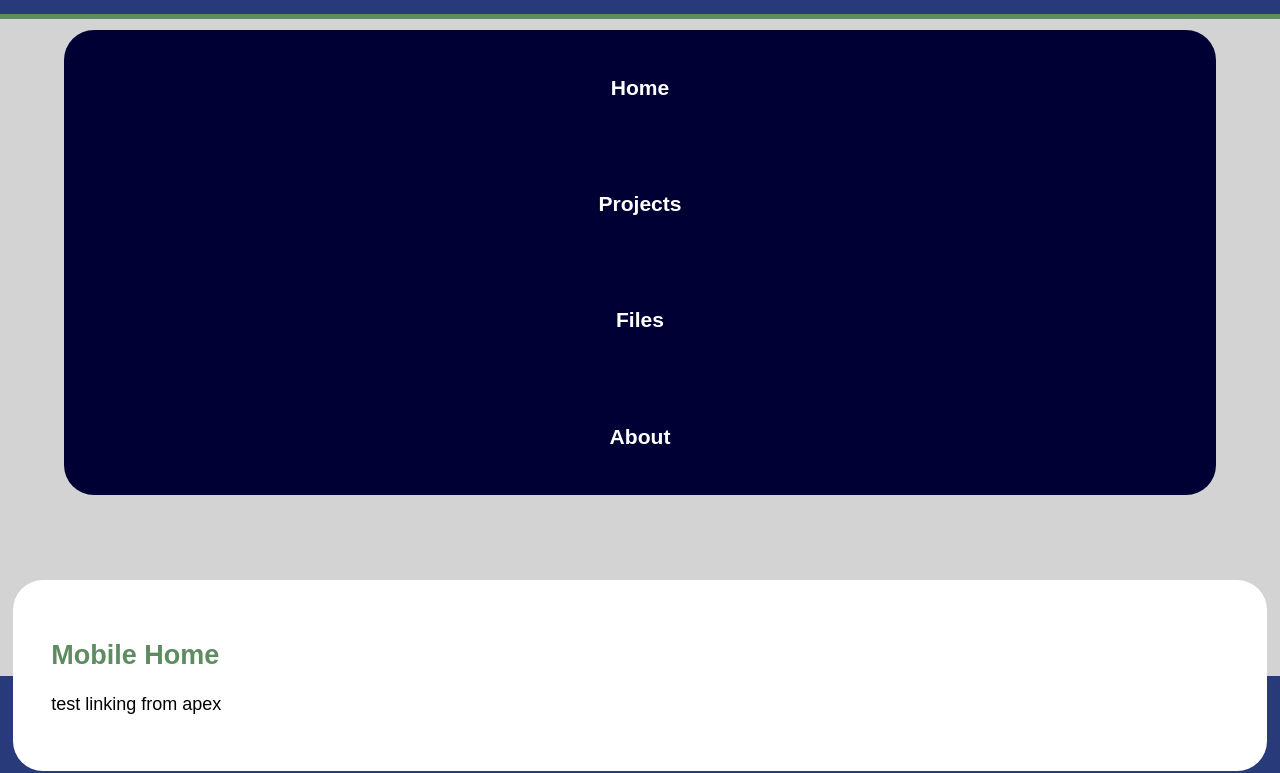
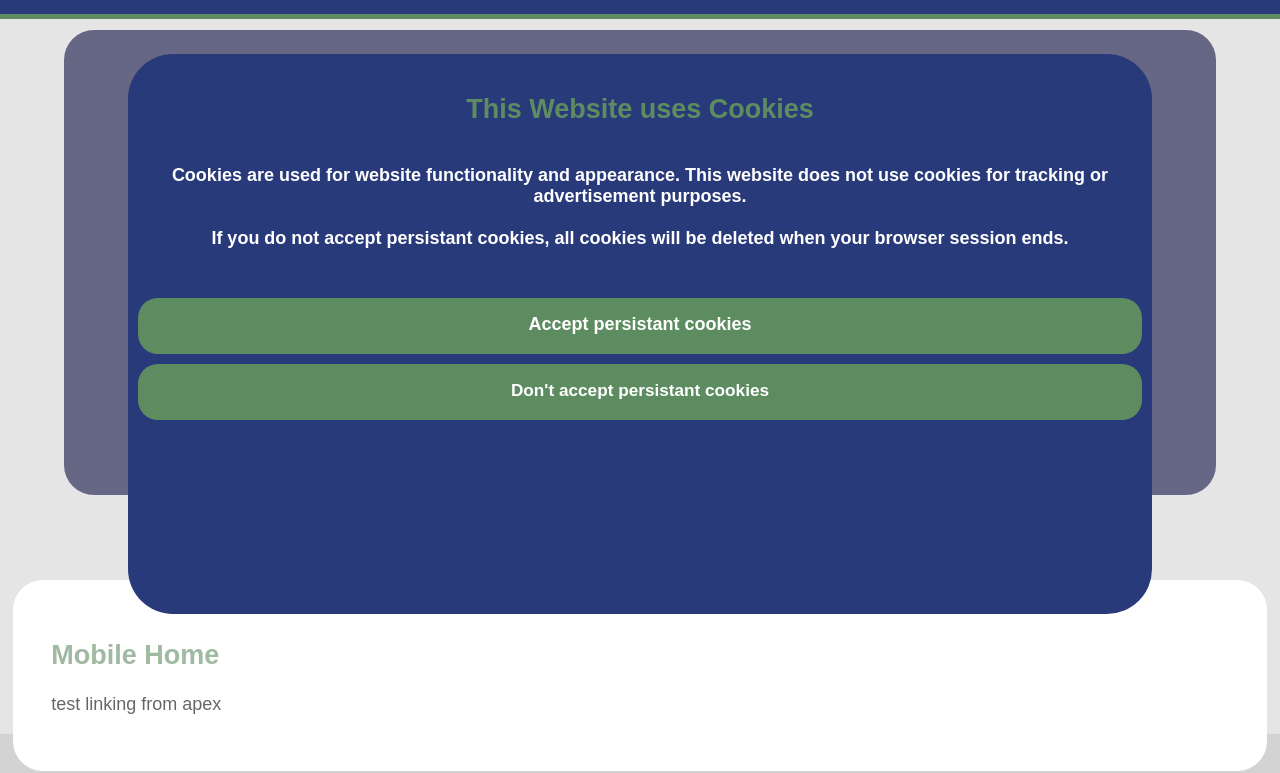
Before and after one commit to matthew-gunn/mobile, a plain HTML site: page index.html in a window 1280 px wide. Shown: the part 66-839 px from the top of the page. Drawn offline with Linux system fonts and the light colour scheme.

Commit message:
Update style.css

```diff
--- a/css/style.css
+++ b/css/style.css
@@ -130,3 +130,61 @@ color:black;
 	color:white;
 	text-align:center;
 }
+
+
+
+
+
+/*modal popup*/
+#consent-modal-outer{
+	position:fixed;
+	background-color:rgba(.1,.1,.1,.6);
+	height:100%;
+	width:100%;
+	top:0px;
+
+}
+#consent-modal{
+	position:fixed;
+	height:70vh;
+	width:80vw;
+	bottom:15vh;
+	left:10vw;
+	background-color:#293a7a;
+	text-align:center;
+	border-radius:45px;
+
+}
+#modaltitle{
+
+	margin-top:40px;
+	margin-bottom:40px;
+	color:#5e8c61;
+
+}
+#modaltext{
+	color:white;
+}
+
+#consent-yes{
+	margin:10px;
+	padding:2vh;
+	background-color:#5e8c61;
+	height:3vh;
+	border-radius:20px;
+	color:white;
+	cursor:pointer;
+
+}
+#consent-no{
+
+	margin:10px;
+	padding:2vh;
+	border-radius:20px;
+	background-color:#5e8c61;
+	height:3vh;
+	color:white;
+	cursor:pointer;
+	font-size:2.15vh;
+
+}
```
